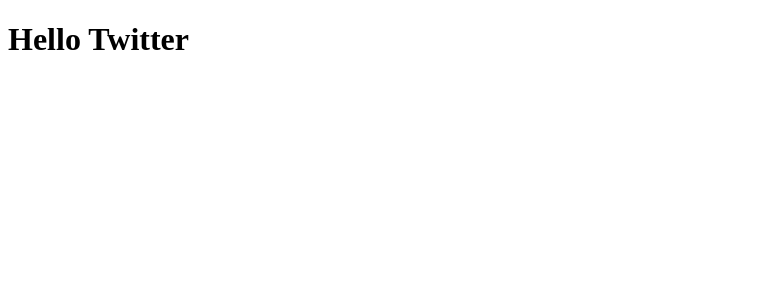
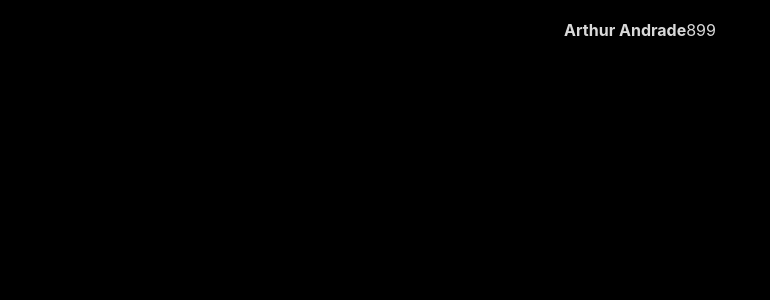
Before and after one commit to arthur-andraade/TwitterUI, a React (Create React App) app in the folder ui/: page / in a window 1280 px wide. Shown: the top 300 px of the page, without its empty margins (0-770 px from the left). Built offline with nearby package versions, Linux system fonts and the light colour scheme.

Commit message:
Starting build the page

```diff
--- a/ui/package.json
+++ b/ui/package.json
@@ -13,6 +13,9 @@
     "react": "^16.13.1",
     "react-dom": "^16.13.1",
     "react-scripts": "3.4.3",
+    "react-sticky-box": "^0.9.3",
+    "styled-components": "^5.2.0",
+    "styled-icons": "^10.20.0",
     "typescript": "^3.7.5"
   },
   "scripts": {
@@ -35,5 +38,8 @@
       "last 1 firefox version",
       "last 1 safari version"
     ]
+  },
+  "devDependencies": {
+    "@types/styled-components": "^5.1.3"
   }
 }
--- a/ui/src/App.tsx
+++ b/ui/src/App.tsx
@@ -1,10 +1,14 @@
 import React from "react";
+
+import Layout from "./components/layout";
+import GlobalStyles from "./styles/globalStyles";
 
 function App() {
     return (
-        <div className="App">
-            <h1>Hello Twitter</h1>
-        </div>
+        <>
+            <Layout />
+            <GlobalStyles />
+        </>
     );
 }
 
--- /dev/null
+++ b/ui/src/components/layout/index.tsx
@@ -0,0 +1,18 @@
+import React from "react";
+
+import { Container, Wrapper } from "./styles";
+import Main from "../main";
+
+const Layout: React.FC = () => {
+    return (
+        <Container>
+            <Wrapper>
+                {/* <MenuBar/> */}
+                <Main />
+                {/* <SideBar/> */}
+            </Wrapper>
+        </Container>
+    );
+};
+
+export default Layout;
--- /dev/null
+++ b/ui/src/components/layout/styles.ts
@@ -0,0 +1,14 @@
+import styled from "styled-components";
+
+export const Container = styled.div`
+    background: var(--primary);
+`;
+
+export const Wrapper = styled.div`
+    height: 100vh;
+    max-width: 1280px;
+    margin: 0 auto;
+
+    display: flex;
+    justify-content: center;
+`;
--- /dev/null
+++ b/ui/src/components/main/index.tsx
@@ -0,0 +1,30 @@
+import React from "react";
+
+import { Container, Header, BackIcon, ProfileInfo } from "./styles";
+
+const Main: React.FC = () => {
+    return (
+        <Container>
+            <Header>
+                <button>
+                    <BackIcon />
+                </button>
+            </Header>
+            <ProfileInfo>
+                <strong>Arthur Andrade</strong>
+                <span>899</span>
+            </ProfileInfo>
+
+            {/* <ProfilePage/> */}
+
+            {/* <BottomMenu>
+                <HomeIcon />
+                <SearchIcon />
+                <BellIcon />
+                <EmailIcon />
+            </BottomMenu> */}
+        </Container>
+    );
+};
+
+export default Main;
--- /dev/null
+++ b/ui/src/components/main/styles.ts
@@ -0,0 +1,9 @@
+import styled from "styled-components";
+
+export const Container = styled.div``;
+
+export const Header = styled.div``;
+export const BackIcon = styled.div``;
+export const ProfileInfo = styled.div`
+    color: var(--white);
+`;
--- /dev/null
+++ b/ui/src/styles/globalStyles.ts
@@ -0,0 +1,45 @@
+import { createGlobalStyle } from "styled-components";
+
+export default createGlobalStyle`
+
+    :root{
+        --primary: #000;
+        --secondary: #15181C;
+        --search: #202327;
+        --white: #D9D9D9;
+        --gray: #7A7A7A;
+        --outline: #2F3336;
+        --retweet: #00C06B;
+        --like: #E8265E;
+        --twitter: #33A1F2;
+        --twitter-dark-hover: #011017;
+        --twitter-light-hover: #2C8ED6;
+    }
+
+
+    *{
+        margin: 0;
+        padding: 0;
+        box-sizing: border-box;
+
+        color: var(---white);
+    }
+
+    html, body, #root{
+        max-height: 100vh;
+        max-width: 100vw;
+
+        width: 100%;
+        height: 100%;
+    }
+
+    *, button, input{
+        border: 0;
+        background: none;
+        font-family: --apple-system, BlinkMacSystemFont, 'Segoe UI', Roboto, Oxygen, Ubuntu, Cantarell, 'Open Sans', 'Helvetica Neue', sans-serif;
+    }
+
+    html{
+        background: var(---primary);
+    }
+`;
```
Also changed, not shown: ui/tsconfig.json (+3 -9 lines), 1 other file (tests, documents, lock files or other folders).
